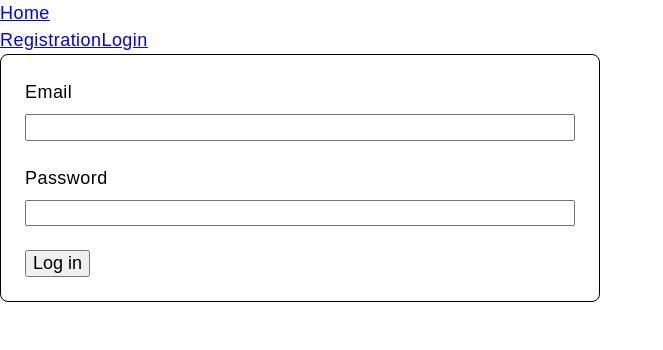
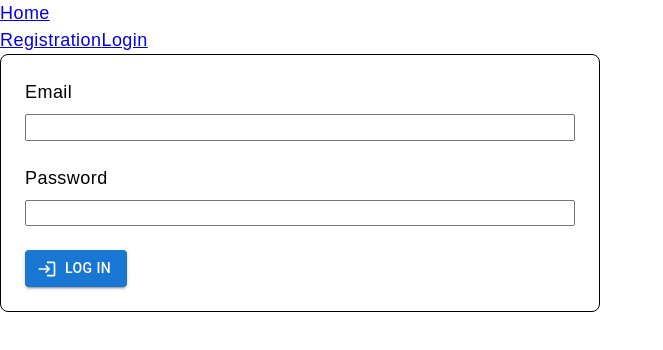
Before and after one commit to novikovanat/goit-react-hw-08, a React (Vite) app: page /login in a window 1280 px wide. Shown: the top 350 px of the page, without its empty margins (0-663 px from the left). Built offline with nearby package versions, Linux system fonts and the light colour scheme.

Commit message:
button changed in login form

```diff
--- a/src/components/LoginForm/LoginForm.jsx
+++ b/src/components/LoginForm/LoginForm.jsx
@@ -3,7 +3,8 @@ import { useId } from "react";
 import { useDispatch } from "react-redux";
 import * as Yup from "yup";
 import css from "./LoginForm.module.css";
-import Button from "../Button/Button";
+import { Button } from "@mui/material"
+import LoginOutlinedIcon from '@mui/icons-material/LoginOutlined';
 import { login } from "../../redux/auth/authOps";
 
 export default function LoginForm() {
@@ -52,7 +53,13 @@ export default function LoginForm() {
               component="span"
             />
           </div>
-          <Button buttonName="login" buttonType="submit" buttonValue="Log in" />
+          <Button
+            variant="contained"
+            type="submit"
+            startIcon={<LoginOutlinedIcon />}
+          >
+           Log in
+          </Button>
         </Form>
       </Formik>
     </div>
--- a/src/components/UserMenu/UserMenu.jsx
+++ b/src/components/UserMenu/UserMenu.jsx
@@ -2,7 +2,6 @@ import { useSelector, useDispatch } from "react-redux";
 import { selectUser } from "../../redux/auth/authSelectors";
 import { logout } from "../../redux/auth/authOps";
 import { Button } from "@mui/material";
-// import LoginOutlinedIcon from '@mui/icons-material/LoginOutlined';
 import LogoutOutlinedIcon from '@mui/icons-material/LogoutOutlined';
 
 export default function UserMenu() {
@@ -12,7 +11,7 @@ export default function UserMenu() {
   return (
     <div>
       <p>Welcome, {username.name} </p>
-      <Button onClick={handleLogout} variant="outlined" type="button" startIcon={<LogoutOutlinedIcon/>}>
+      <Button onClick={handleLogout} variant="contained" type="button" startIcon={<LogoutOutlinedIcon/>}>
         Log out
       </Button>
     </div>
```
